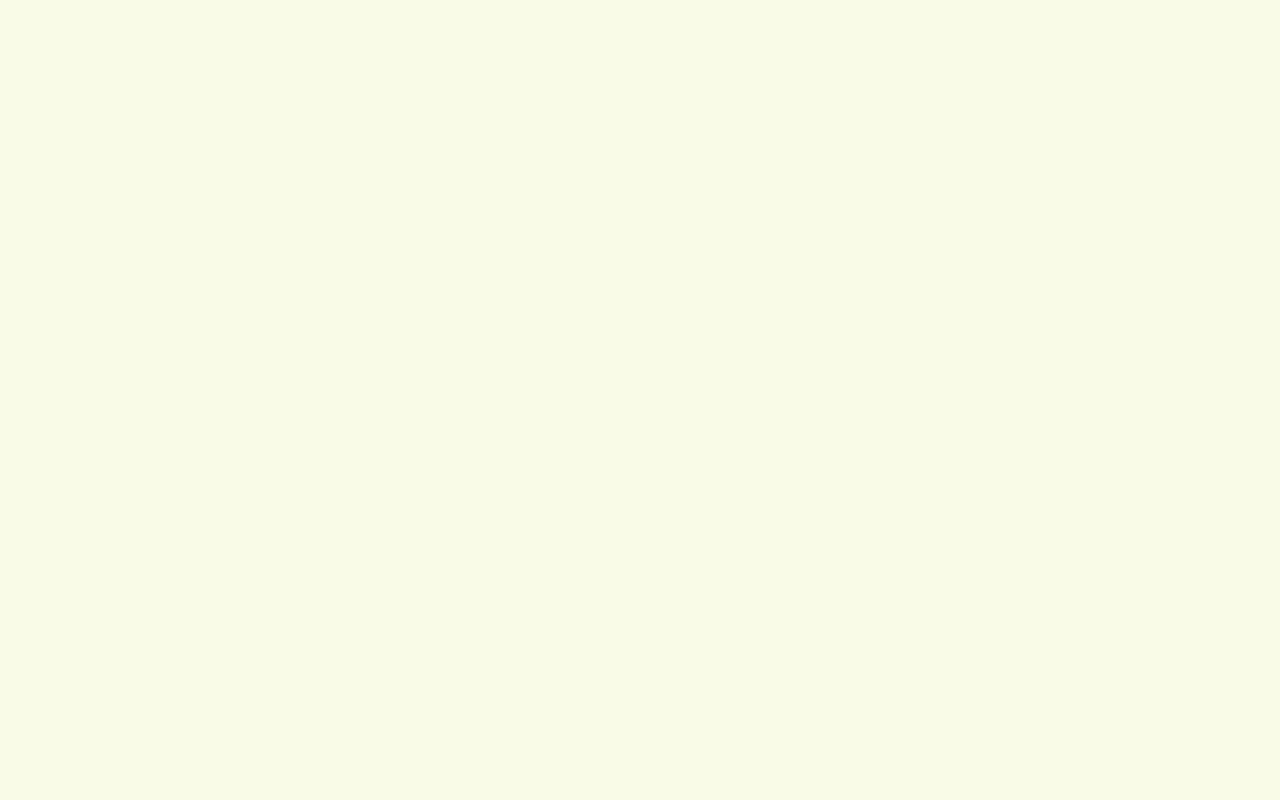
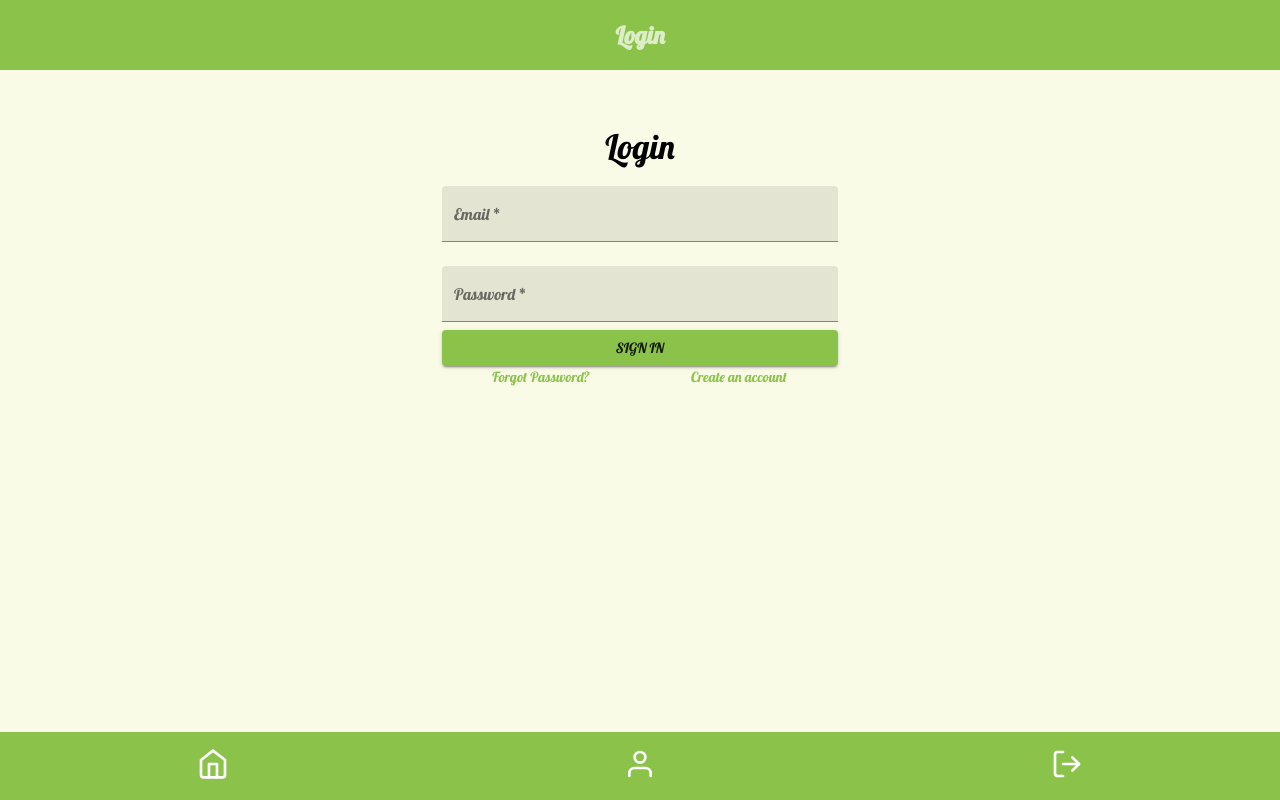
Before and after one commit to FerZelaya/RE-C-Ps-App-, a React (Create React App) app in the folder frontend_recipesapp/: page /login in a window 1280 px wide. Built offline with nearby package versions, Linux system fonts and the light colour scheme.

Commit message:
Login and signout done

```diff
--- a/frontend_recipesapp/package.json
+++ b/frontend_recipesapp/package.json
@@ -2,6 +2,7 @@
   "name": "frontend_recipesapp",
   "version": "0.1.0",
   "private": true,
+  "proxy": "http://localhost:3000",
   "dependencies": {
     "@material-ui/core": "^4.11.0",
     "@material-ui/icons": "^4.9.1",
--- a/frontend_recipesapp/src/App.js
+++ b/frontend_recipesapp/src/App.js
@@ -1,17 +1,107 @@
 import React, {Component} from 'react';
-import {Switch, Route, BrowserRouter as Router} from 'react-router-dom';
+import {Switch, BrowserRouter as Router} from 'react-router-dom';
 import PRoute from './components/utilities/privateroutes'
 import NRoute from './components/utilities/normalroutes'
+import {setJWT, AuthInterceptor, getLocalStorage, setLocalStorage, removeLocalStorage} from './components/utilities/axios'
 import './App.css';
 
+import {CircularProgress, Grid} from '@material-ui/core'
+
 import Home from './components/Content/Home/index'
+import Login from './components/Content/Login/index'
+import SignOut from './components/Content/SignOut/index'
 
 export default class extends Component{
+  constructor(){
+    super()
+    this.state = {
+      user: getLocalStorage('user') || {},
+      jwt: getLocalStorage('jwt') || "",
+      isLogged: false,
+      loadingBackend: false
+    }
+
+    if(this.state.jwt !== ""){
+      setJWT(this.state.jwt)
+      this.state.isLogged = true
+    }
+
+    this.setLogin = this.setLogin.bind(this)
+    this.setLoggout = this.setLoggout.bind(this)
+
+  }
+
+  componentDidMount(){
+    this.setState({loadingBackend:true})
+  }
+
+  setLogin(user, jwt){
+    this.setState({
+      ...this.state,
+      user:user,
+      jwt:jwt,
+      isLogged:true
+    },
+      ()=>{
+        setLocalStorage('jwt',jwt)
+        setLocalStorage('user',user)
+        setJWT(jwt)
+      }
+    )
+  }
+
+
+  setLoggout(){
+    if(this.state.loadingBackend){
+      this.setState(
+        {
+          ...this.state,
+          user:"",
+          jwt:"",
+          isLogged:false
+        },
+          ()=>{
+            removeLocalStorage('jwt')
+            removeLocalStorage('user')
+            setJWT('')
+          }
+        )
+    } else {
+      this.state = {
+        ...this.state,
+        user:"",
+        jwt:"",
+        isLogged:false
+      }
+      setJWT('')
+    }
+
+  }
+
+
   render(){
+    if(!this.state.loadingBackend){
+      return(
+        <Grid container justify="center" alignItems="center">
+          <Grid item xs={12}>
+            <CircularProgress/>
+          </Grid>
+        </Grid>
+      )
+    }
+
+    const auth = {
+      isLogged: this.state.isLogged,
+      login: this.setLogin,
+      logout: this.setLoggout
+    }
+
     return(
       <Router>
         <Switch>
-          <Route path="/" component={Home} exact/>
+          <NRoute path="/login" component={Login} exact auth={auth}/>
+          <PRoute path="/signout" component={SignOut} exact auth={auth}/>
+          <PRoute path="/" component={Home} exact auth={auth}/>
         </Switch>
       </Router>
     )
--- /dev/null
+++ b/frontend_recipesapp/src/components/Content/Login/actions.js
@@ -0,0 +1,16 @@
+import {naxios} from '../../utilities/axios'
+
+export const signIn = async (email, password) => {
+    try{
+        const {data} = await naxios.post(
+            "/api/sec/signin",
+            {
+                email: email,
+                password:password
+            }
+        )
+        return data
+    }catch(error){
+        throw(error)
+    }
+}
--- /dev/null
+++ b/frontend_recipesapp/src/components/Content/Login/index.js
@@ -0,0 +1,128 @@
+import React, {Component} from 'react'
+import {Redirect} from 'react-router-dom'
+import Page from '../../Page'
+import {signIn} from './actions'
+
+import './login.css'
+
+import {
+    Grid, Typography, Button, TextField, Container, Link
+} from '@material-ui/core'
+
+
+
+export default class extends Component {
+    constructor(){
+        super()
+
+        this.state = {
+            email:'',
+            password:'',
+            redirectTo: false
+        }
+
+        this.onTextChange = this.onTextChange.bind(this)
+        this.onClickButton = this.onClickButton.bind(this)
+    }
+
+    onTextChange(e){
+        const {name, value} = e.target
+        this.setState({
+            [name]:value
+        })
+    }
+
+    async onClickButton(e){
+        try{
+            let userData = await signIn(this.state.email, this.state.password)
+            const {jwt}  = userData
+            delete userData.jwt
+            this.setState({redirectTo:true}, ()=>{this.props.auth.login(userData,jwt)})
+            alert("Log In successfull.")
+            window.location.reload()
+        }catch(error){
+            alert("ERROR: Unable to sign in!")
+            console.log(error);
+        }
+    }
+
+    render(){
+        if(this.state.redirectTo){
+            const url = (this.props.location.state) ? this.props.location.state.from.pathname : '/'
+            return (
+                <Redirect to={url}/>
+            )
+        }
+
+        return(
+            <Page
+                showHeader={true}
+                showFooter={true}
+                title={"Login"}
+            >
+                <Container component="main" maxWidth="xs">
+                    <div className="paper">
+
+                        <Typography variant="h4">Login</Typography>
+
+                        <form className="loginForm">
+
+                            <Grid item xs={12}>
+                                <TextField
+                                    variant="filled"
+                                    margin="normal"
+                                    required
+                                    fullWidth
+                                    id="email"
+                                    label="Email"
+                                    name="email"
+                                    type="email"
+                                    autoComplete="email"
+                                    value={this.state.email}
+                                    onChange={this.onTextChange}
+                                />
+                            </Grid>
+
+                            <Grid item xs={12}>
+                                <TextField
+                                    variant="filled"
+                                    margin="normal"
+                                    required
+                                    fullWidth
+                                    id="password"
+                                    label="Password"
+                                    name="password"
+                                    type="password"
+                                    value={this.state.password}
+                                    onChange={this.onTextChange}
+                                />
+                            </Grid>
+
+                            <Button
+                                type="submit"
+                                fullWidth
+                                variant="contained"
+                                color="primary"
+                                onClick={this.onClickButton}
+                            >
+                                Sign In
+                            </Button>
+
+                            <Grid container justify="center">
+                                <Grid item xs>
+                                    <Link href="/recuperacion" variant="body2">Forgot Password?</Link>
+                                </Grid>
+                                <Grid item xs>
+                                    <Link href="/signup" variant="body2">Create an account</Link>
+                                </Grid>
+                            </Grid>
+
+                        </form>
+                    </div>
+                </Container>
+            </Page>
+        )
+    }
+
+
+}
--- /dev/null
+++ b/frontend_recipesapp/src/components/Content/Login/login.css
@@ -0,0 +1,12 @@
+.paper{
+    display: flex;
+    flex-direction: column;
+    align-items: center;
+    justify-content: center;
+    text-align: center;
+}
+
+.loginForm{
+    width: 100%;
+    margin-top: 2px;
+}
--- /dev/null
+++ b/frontend_recipesapp/src/components/Content/SignOut/index.js
@@ -0,0 +1,55 @@
+import React, { Component } from 'react'
+import {Redirect} from 'react-router-dom'
+import Page from '../../Page'
+import { Grid, Button, Typography, Container } from '@material-ui/core'
+
+import './signout.css'
+
+
+
+export default class extends Component{
+
+    constructor(){
+        super()
+        this.state = {
+            redirectTo: false
+        }
+
+        this.onClickSignOut = this.onClickSignOut.bind(this)
+    }
+
+    onClickSignOut(){
+        this.setState({redirectTo:true}, ()=>{this.props.auth.logout()})
+    }
+
+    render(){
+        if(this.state.redirectTo){
+            const url = (this.props.location.state) ? this.props.location.state.from.pathname : '/'
+            return (
+                <Redirect to={url}/>
+            )
+        }
+
+        return(
+            <Page
+                showHeader={true}
+                showFooter={true}
+                title={"Login"}
+            >
+                <Container component="main" maxWidth="xs">
+                    <div className="paper">
+                        <Grid container justify="center" alignItems="center">
+                            <Grid item xs={12} sm={12}>
+                                <Typography variant="h4">You can Sign Out by clicking the button below</Typography>
+                                <Button onClick={this.onClickSignOut} variant="contained" color="secondary" size="medium" fullWidth style={{marginTop:40}}>
+                                    Sign Out
+                                </Button>
+                            </Grid>
+                        </Grid>
+                    </div>
+                </Container>
+
+            </Page>
+        )
+    }
+}
--- /dev/null
+++ b/frontend_recipesapp/src/components/Content/SignOut/signout.css
@@ -0,0 +1,7 @@
+.paper{
+    display: flex;
+    flex-direction: column;
+    align-items: center;
+    justify-content: center;
+    text-align: center;
+}
--- a/frontend_recipesapp/src/components/Footer/footer.css
+++ b/frontend_recipesapp/src/components/Footer/footer.css
@@ -23,6 +23,7 @@ footer nav ul {
 
 footer nav ul li {
     display: flex;
+    flex-direction: column;
     justify-content: center;
     align-items: center;
     width:100%;
--- a/frontend_recipesapp/src/components/Footer/index.js
+++ b/frontend_recipesapp/src/components/Footer/index.js
@@ -12,7 +12,7 @@ export default ()=>{
         <ul>
           <li><NavLink to="/" ><FiHome size="2em"/></NavLink></li>
           <li><NavLink to="/perfil"><FiUser size="2em"/></NavLink></li>
-          <li><NavLink to="/perfil"><FiLogOut size="2em"/></NavLink></li>
+          <li><NavLink to="/signout"><FiLogOut size="2em"/></NavLink></li>
         </ul>
       </nav>
     </footer>
--- a/frontend_recipesapp/src/components/Page/page.css
+++ b/frontend_recipesapp/src/components/Page/page.css
@@ -1,5 +1,5 @@
 main{
-    margin-top:56px;
+    margin-top:20px;
     margin-bottom: 72px;
     padding:0.5em 0.5em;
 }
```
